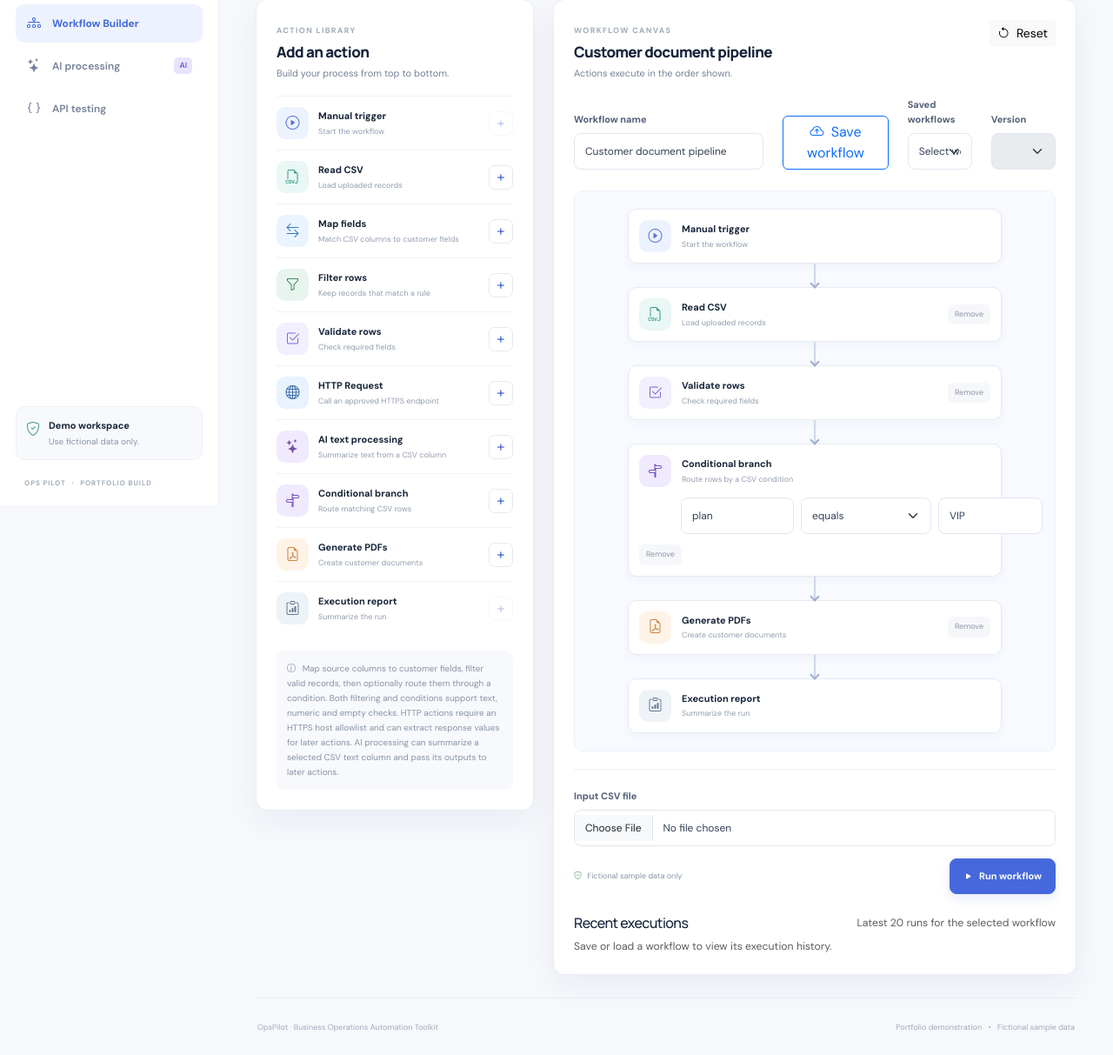
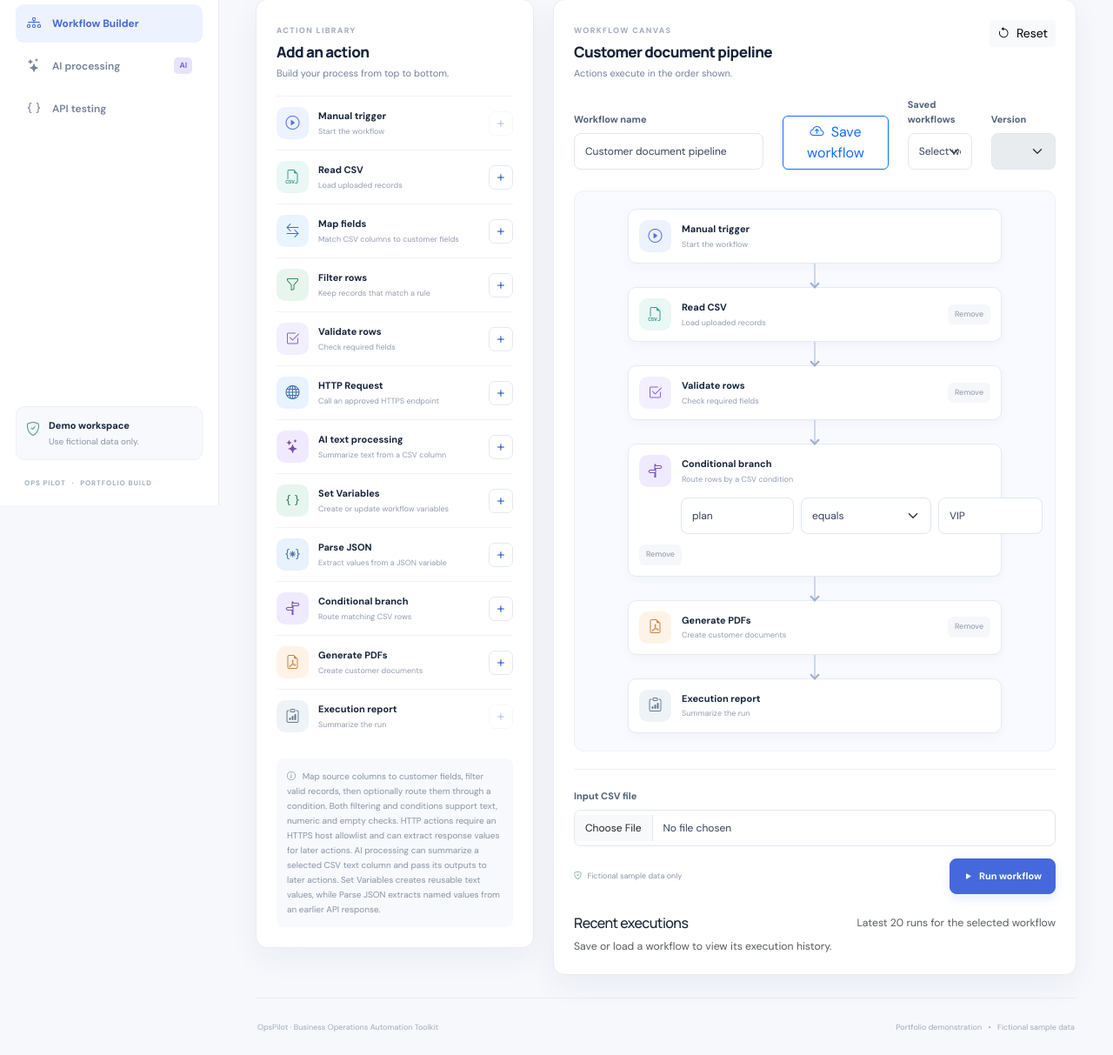
Before and after one commit to Abraham461/business-operations-automation-toolkit, a Flask app: page /workflows in a window 1280 px wide. Shown: the part 219-1432 px from the top of the page at 87% size. Run offline with Flask 3, Linux system fonts and the light colour scheme; data that the repository does not hold is empty.

Commit message:
Add reusable variables and JSON parsing workflow actions

```diff
--- a/static/style.css
+++ b/static/style.css
@@ -352,3 +352,5 @@ textarea.form-control{resize:vertical;min-height:110px}
 .ai-field>span{font-size:9px;color:#758197;font-weight:700}
 .ai-editor-hint{grid-column:1/-1;color:#758197;font-size:10px;padding-left:49px}
 @media(max-width:700px){.ai-editor{grid-template-columns:1fr;padding-left:0}.ai-editor-hint{padding-left:0}}
+
+.variables-node{background:#e7f5ef;color:#2d8060}.json-node{background:#e8f1fc;color:#4775a8}.workflow-node-config{flex-wrap:wrap}.workflow-config-editor{display:grid;grid-template-columns:repeat(2,minmax(0,1fr));gap:9px;flex:1 1 100%;padding-left:49px}.workflow-config-field{display:flex;flex-direction:column;gap:4px;min-width:0}.workflow-config-field>span{font-size:9px;color:#758197;font-weight:700}.workflow-config-field textarea{font-family:ui-monospace,SFMono-Regular,Consolas,monospace;font-size:11px}.workflow-config-hint{grid-column:1/-1;color:#758197;font-size:10px;padding-left:49px}@media(max-width:700px){.workflow-config-editor{grid-template-columns:1fr;padding-left:0}.workflow-config-hint{padding-left:0}}
--- a/static/workflow.js
+++ b/static/workflow.js
@@ -8,6 +8,8 @@
     conditional_branch: ["Conditional branch", "Route rows by a CSV condition", "bi-signpost-split", "condition-node"],
     http_request: ["HTTP Request", "Call an approved HTTPS endpoint", "bi-globe", "http-node"],
     ai_process: ["AI text processing", "Summarize text from a CSV column", "bi-stars", "ai-node"],
+    set_variables: ["Set Variables", "Create or update workflow variables", "bi-braces", "variables-node"],
+    parse_json: ["Parse JSON", "Extract values from a JSON variable", "bi-braces-asterisk", "json-node"],
     generate_pdfs: ["Generate PDFs", "Create customer documents", "bi-file-earmark-pdf", "document-node"],
     execution_report: ["Execution report", "Summarize the run", "bi-clipboard-data", "report-node"]
   };
@@ -242,6 +244,69 @@
     return editor;
   };
 
+
+  const makeJsonConfigEditor = (node, index, nodeType) => {
+    const config = configOf(node);
+    const editor = document.createElement("div");
+    editor.className = "workflow-config-editor";
+    const makeField = (caption, value, placeholder) => {
+      const label = document.createElement("label");
+      label.className = "workflow-config-field";
+      const title = document.createElement("span");
+      title.textContent = caption;
+      const input = document.createElement("textarea");
+      input.className = "form-control form-control-sm";
+      input.rows = 3;
+      input.value = JSON.stringify(value || {}, null, 2);
+      input.placeholder = placeholder;
+      label.append(title, input);
+      editor.append(label);
+      return input;
+    };
+    let valuesInput;
+    let sourceInput;
+    let extractInput;
+    if (nodeType === "set_variables") {
+      valuesInput = makeField("Variable assignments (JSON)", config.values || { api_base: "https://api.example.com", request_id: "{{customer_id}}" }, '{"token":"{{access_token}}"}');
+    } else {
+      const sourceLabel = document.createElement("label");
+      sourceLabel.className = "workflow-config-field";
+      const sourceTitle = document.createElement("span");
+      sourceTitle.textContent = "Source JSON variable";
+      sourceInput = document.createElement("input");
+      sourceInput.className = "form-control form-control-sm";
+      sourceInput.value = config.source_variable || "api_response";
+      sourceInput.maxLength = 64;
+      sourceLabel.append(sourceTitle, sourceInput);
+      editor.append(sourceLabel);
+      extractInput = makeField("JSON paths → output variables", config.extract || { customer_id: "data.customer.id", first_item: "data.items.0" }, '{"status":"result.status"}');
+    }
+    const update = () => {
+      try {
+        if (nodeType === "set_variables") {
+          const values = JSON.parse(valuesInput.value);
+          nodes[index] = { type: nodeType, values };
+        } else {
+          const extract = JSON.parse(extractInput.value);
+          nodes[index] = { type: nodeType, source_variable: sourceInput.value.trim(), extract };
+        }
+        markDirty();
+      } catch (_error) {
+        // Keep the last valid node configuration until the JSON editor is corrected.
+      }
+    };
+    (nodeType === "set_variables" ? [valuesInput] : [sourceInput, extractInput]).forEach(control => {
+      control.addEventListener("change", update);
+    });
+    const hint = document.createElement("small");
+    hint.className = "workflow-config-hint";
+    hint.textContent = nodeType === "set_variables"
+      ? "Use {{variable_name}} to reuse an earlier value. Values are text only; no code or expressions are evaluated."
+      : "Reads JSON from an existing workflow variable. Use dot paths and numeric array indexes, for example data.items.0.id.";
+    editor.append(hint);
+    return editor;
+  };
+
   const render = () => {
     list.replaceChildren();
     nodes.forEach((nodeData, index) => {
@@ -264,6 +329,10 @@
       desc.textContent = info[1];
       copy.append(title, desc);
       node.append(icon, copy);
+      if (type === "set_variables" || type === "parse_json") {
+        node.classList.add("workflow-node-config");
+        node.append(makeJsonConfigEditor(nodeData, index, type));
+      }
       if (type === "ai_process") {
         node.classList.add("workflow-node-ai");
         node.append(makeAiEditor(nodeData, index));
@@ -444,6 +513,10 @@
         ? { type, field: "plan", operator: "equals", value: "VIP" }
         : type === "http_request"
           ? { type, method: "GET", url: "https://api.example.com/resource", headers: { Accept: "application/json" }, body: null, extract: {} }
+        : type === "set_variables"
+          ? { type, values: { api_base: "https://api.example.com", request_id: "{{customer_id}}" } }
+        : type === "parse_json"
+          ? { type, source_variable: "api_response", extract: { customer_id: "data.customer.id" } }
         : type === "ai_process"
           ? { type, field: "description", output_variable: "ai_summary", details_variable: "ai_key_details" }
         : type === "map_fields"
@@ -460,8 +533,20 @@
         const downstreamIndex = nodes.findIndex(node => ["filter_rows", "conditional_branch", "http_request", "generate_pdfs", "execution_report"].includes(typeOf(node)));
         insertAt = downstreamIndex >= 0 ? downstreamIndex : validationIndex + 1;
       }
+      if (type === "set_variables") {
+        const validationIndex = nodes.findIndex(node => typeOf(node) === "validate_rows");
+        const downstreamIndex = nodes.findIndex(node => ["ai_process", "http_request", "parse_json", "generate_pdfs", "execution_report"].includes(typeOf(node)));
+        insertAt = downstreamIndex >= 0 ? downstreamIndex : validationIndex + 1;
+      }
+      if (type === "parse_json") {
+        const lastHttpIndex = nodes.reduce((found, node, i) => typeOf(node) === "http_request" ? i : found, -1);
+        const pdfPosition = nodes.findIndex(node => typeOf(node) === "generate_pdfs");
+        insertAt = lastHttpIndex >= 0 ? lastHttpIndex + 1 : pdfPosition >= 0 ? pdfPosition : insertAt;
+      }
       if (type === "http_request") {
-        if (aiIndex >= 0) insertAt = aiIndex + 1;
+        const jsonIndex = nodes.findIndex(node => typeOf(node) === "parse_json");
+        if (jsonIndex >= 0) insertAt = jsonIndex + 1;
+        else if (aiIndex >= 0) insertAt = aiIndex + 1;
         else if (pdfIndex >= 0) insertAt = pdfIndex;
       }
       nodes.splice(insertAt, 0, newNode);
--- a/templates/workflows.html
+++ b/templates/workflows.html
@@ -13,10 +13,12 @@
     <div class="action-option"><span class="workflow-node-icon validate-node"><i class="bi bi-check2-square"></i></span><div><strong>Validate rows</strong><small>Check required fields</small></div><button type="button" data-add-node="validate_rows">+</button></div>
     <div class="action-option"><span class="workflow-node-icon http-node"><i class="bi bi-globe"></i></span><div><strong>HTTP Request</strong><small>Call an approved HTTPS endpoint</small></div><button type="button" data-add-node="http_request">+</button></div>
     <div class="action-option"><span class="workflow-node-icon ai-node"><i class="bi bi-stars"></i></span><div><strong>AI text processing</strong><small>Summarize text from a CSV column</small></div><button type="button" data-add-node="ai_process">+</button></div>
+    <div class="action-option"><span class="workflow-node-icon variables-node"><i class="bi bi-braces"></i></span><div><strong>Set Variables</strong><small>Create or update workflow variables</small></div><button type="button" data-add-node="set_variables">+</button></div>
+    <div class="action-option"><span class="workflow-node-icon json-node"><i class="bi bi-braces-asterisk"></i></span><div><strong>Parse JSON</strong><small>Extract values from a JSON variable</small></div><button type="button" data-add-node="parse_json">+</button></div>
     <div class="action-option"><span class="workflow-node-icon condition-node"><i class="bi bi-signpost-split"></i></span><div><strong>Conditional branch</strong><small>Route matching CSV rows</small></div><button type="button" data-add-node="conditional_branch">+</button></div>
     <div class="action-option"><span class="workflow-node-icon document-node"><i class="bi bi-file-earmark-pdf"></i></span><div><strong>Generate PDFs</strong><small>Create customer documents</small></div><button type="button" data-add-node="generate_pdfs">+</button></div>
     <div class="action-option"><span class="workflow-node-icon report-node"><i class="bi bi-clipboard-data"></i></span><div><strong>Execution report</strong><small>Summarize the run</small></div><button type="button" disabled>+</button></div>
-    <p class="workflow-hint"><i class="bi bi-info-circle"></i> Map source columns to customer fields, filter valid records, then optionally route them through a condition. Both filtering and conditions support text, numeric and empty checks. HTTP actions require an HTTPS host allowlist and can extract response values for later actions. AI processing can summarize a selected CSV text column and pass its outputs to later actions.</p>
+    <p class="workflow-hint"><i class="bi bi-info-circle"></i> Map source columns to customer fields, filter valid records, then optionally route them through a condition. Both filtering and conditions support text, numeric and empty checks. HTTP actions require an HTTPS host allowlist and can extract response values for later actions. AI processing can summarize a selected CSV text column and pass its outputs to later actions. Set Variables creates reusable text values, while Parse JSON extracts named values from an earlier API response.</p>
   </aside>
   <section class="surface-card workflow-canvas">
     <div class="workflow-canvas-head"><div><span class="card-kicker">WORKFLOW CANVAS</span><h2>Customer document pipeline</h2><p>Actions execute in the order shown.</p></div><button type="button" class="btn btn-light btn-sm" id="reset-workflow"><i class="bi bi-arrow-counterclockwise me-1"></i> Reset</button></div>
```
Also changed, not shown: modules/workflow_engine/engine.py (+81 -0 lines), tests/test_workflow_engine.py (+78 -0 lines), README.md.
